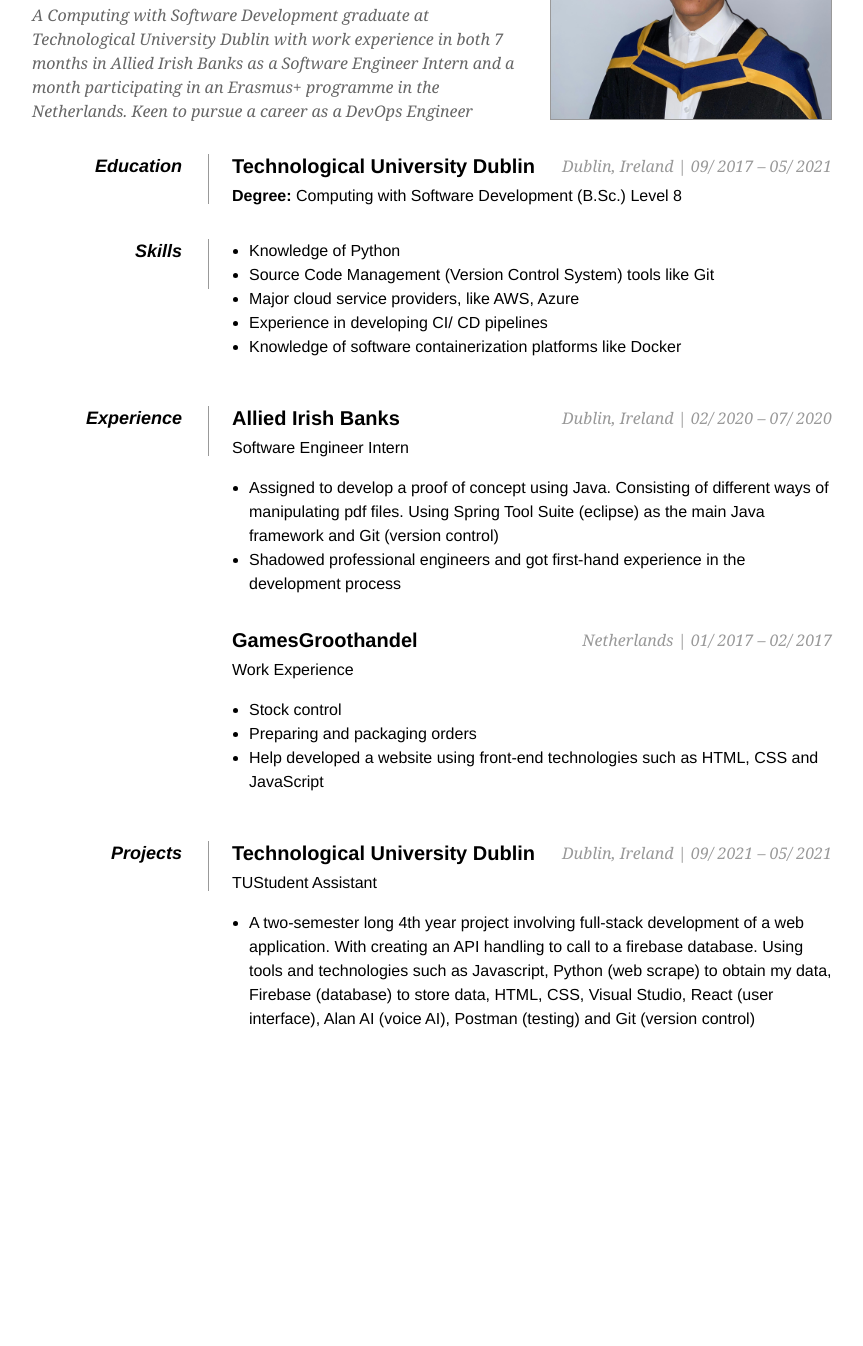
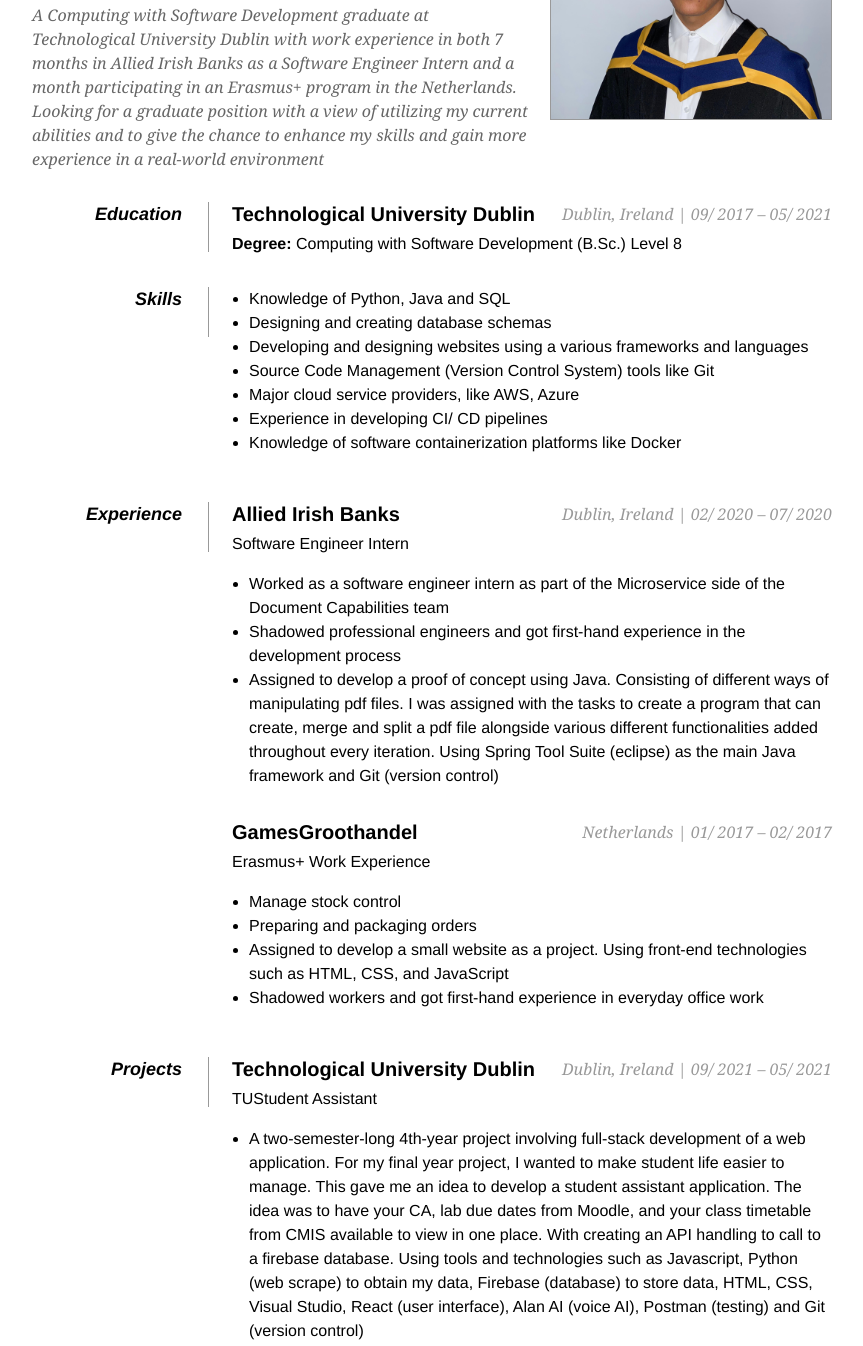
Before and after one commit to gabagustin125/GabrielAgustin.github.io, a plain HTML site: page index.html in a window 1280 px wide. Shown: the part 182-1528 px from the top of the page, without its empty margins (208-1071 px from the left). Before the commit the page ends 1305 px from the top, so only its background shows below. Drawn offline with Linux system fonts and the light colour scheme.

Commit message:
Update index.html

```diff
--- a/index.html
+++ b/index.html
@@ -142,7 +142,8 @@
          <p>
             A Computing with Software Development graduate at Technological University Dublin with work experience in
             both 7 months in Allied Irish Banks as a Software Engineer Intern and a month participating in an Erasmus+
-            programme in the Netherlands. Keen to pursue a career as a DevOps Engineer
+            program in the Netherlands. Looking for a graduate position with a view of utilizing my current abilities
+            and to give the chance to enhance my skills and gain more experience in a real-world environment
          </p>
       </div>
 
@@ -163,7 +164,9 @@
          <dt>Skills</dt>
          <dd>
             <ul>
-               <li>Knowledge of Python</li>
+               <li>Knowledge of Python, Java and SQL</li>
+               <li>Designing and creating database schemas</li>
+               <li>Developing and designing websites using a various frameworks and languages</li>
                <li>Source Code Management (Version Control System) tools like Git</li>
                <li>Major cloud service providers, like AWS, Azure</li>
                <li>Experience in developing CI/ CD pipelines</li>
@@ -178,17 +181,23 @@
             <h2>Allied Irish Banks <span>Dublin, Ireland | 02/ 2020 – 07/ 2020</span></h2>
             <p><span>Software Engineer Intern</span></p>
             <ul>
+               <li>Worked as a software engineer intern as part of the Microservice side of the Document Capabilities
+                  team</li>
+               <li>Shadowed professional engineers and got first-hand experience in the development process</li>
                <li>Assigned to develop a proof of concept using Java. Consisting of different ways of manipulating pdf
-                  files. Using Spring Tool Suite (eclipse) as the main Java framework and Git (version control)</li>
-               <li>Shadowed professional engineers and got first-hand experience in the development process</li>
+                  files. I was assigned with the tasks to create a program that can create, merge and split a pdf file
+                  alongside various different functionalities added throughout every iteration. Using Spring Tool Suite
+                  (eclipse) as the main Java framework and Git (version control)</li>
             </ul>
 
             <h2>GamesGroothandel <span>Netherlands | 01/ 2017 – 02/ 2017</span></h2>
-            <p><span>Work Experience</span></p>
+            <p><span>Erasmus+ Work Experience</span></p>
             <ul>
-               <li>Stock control</li>
+               <li>Manage stock control</li>
                <li>Preparing and packaging orders</li>
-               <li>Help developed a website using front-end technologies such as HTML, CSS and JavaScript</li>
+               <li>Assigned to develop a small website as a project. Using front-end technologies such as HTML, CSS, and
+                  JavaScript</li>
+               <li>Shadowed workers and got first-hand experience in everyday office work</li>
             </ul>
          </dd>
 
@@ -199,10 +208,13 @@
             <h2>Technological University Dublin <span>Dublin, Ireland | 09/ 2021 – 05/ 2021</span></h2>
             <p><span>TUStudent Assistant</span></p>
             <ul>
-               <li>A two-semester long 4th year project involving full-stack development of a web application. With
-                  creating an API handling to call to a firebase database. Using tools and technologies such as
-                  Javascript, Python (web scrape) to obtain my data, Firebase (database) to store data, HTML, CSS,
-                  Visual Studio, React (user interface), Alan AI (voice AI), Postman (testing) and Git (version control)
+               <li>A two-semester-long 4th-year project involving full-stack development of a web application. For my
+                  final year project, I wanted to make student life easier to manage. This gave me an idea to develop a
+                  student assistant application. The idea was to have your CA, lab due dates from Moodle, and your class
+                  timetable from CMIS available to view in one place. With creating an API handling to call to a
+                  firebase database. Using tools and technologies such as Javascript, Python (web scrape) to obtain my
+                  data, Firebase (database) to store data, HTML, CSS, Visual Studio, React (user interface), Alan AI
+                  (voice AI), Postman (testing) and Git (version control)
                </li>
             </ul>
          </dd>
```
